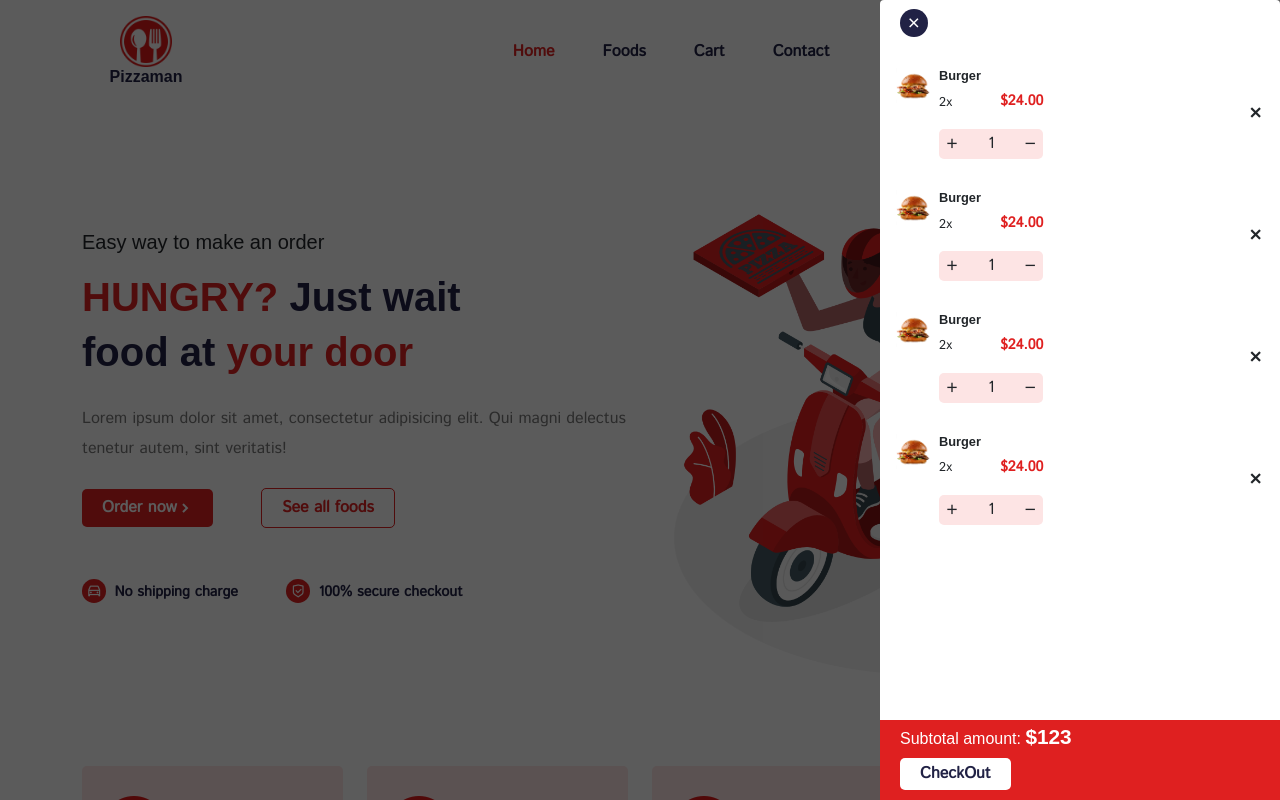
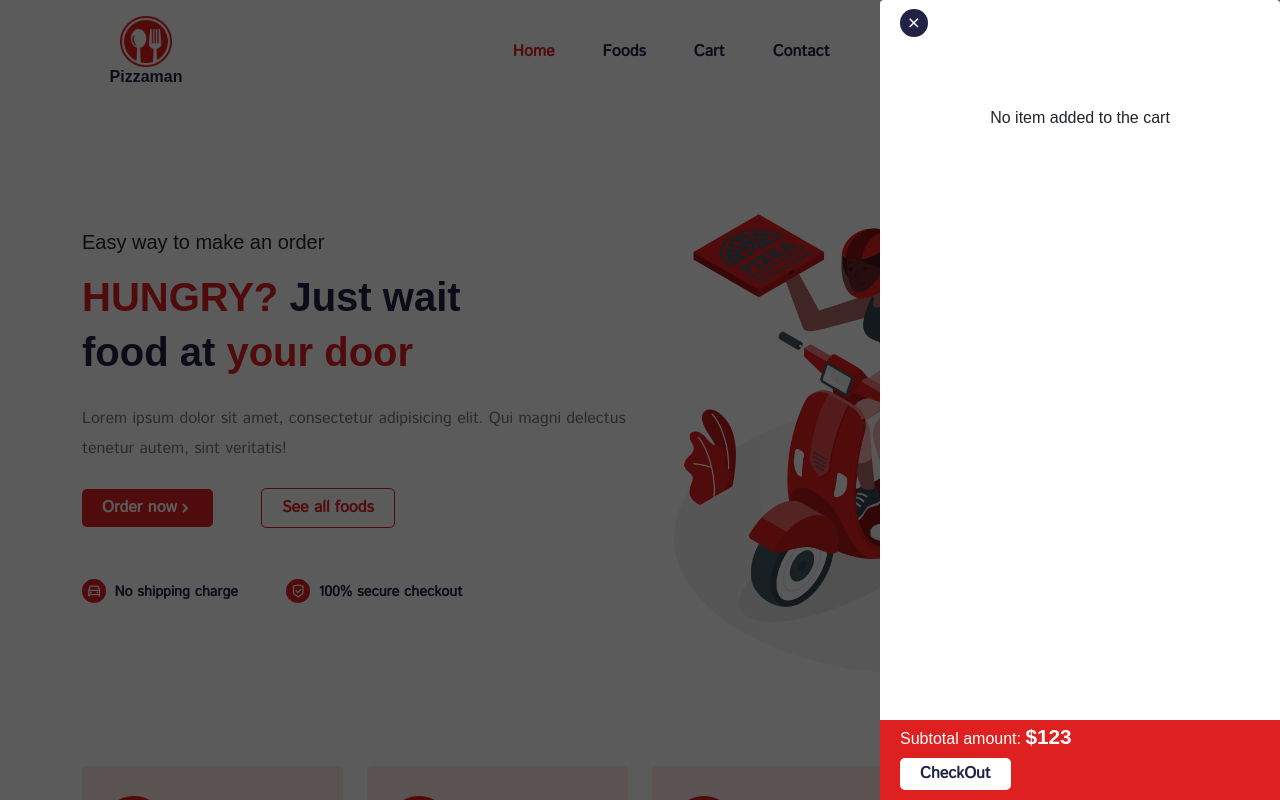
Before and after one commit to rara-record/pizzaman, a React (Create React App) app: page /home in a window 1280 px wide. Shown: the top 800 px of the page. Built offline with nearby package versions, Linux system fonts and the light colour scheme; a web font is replaced by a local one.

Commit message:
[feat] ProductCard addToCart 버튼 클릭시, cart에 아이템 추가 기능 구현

```diff
--- a/src/components/UI/Carts/index.jsx
+++ b/src/components/UI/Carts/index.jsx
@@ -1,12 +1,13 @@
 import { Link } from 'react-router-dom'
 import { ListGroup } from 'reactstrap'
-import { useDispatch } from 'react-redux'
+import { useDispatch, useSelector } from 'react-redux'
 
 import CartItem from './CartItem'
 import { cartUIActions } from '../../../store/reducer/cartUISlice'
 
 const Carts = () => {
   const dispatch = useDispatch()
+  const cartProducts = useSelector((state) => state.cart.cartItems)
 
   const toggleCart = () => {
     dispatch(cartUIActions.toggle())
@@ -17,15 +18,18 @@ const Carts = () => {
       <ListGroup className="cart">
         <div className="cart__close">
           <span onClick={toggleCart}>
-            <i class="ri-close-fill"></i>
+            <i className="ri-close-fill"></i>
           </span>
         </div>
 
         <div className="cart__item-list">
-          <CartItem />
-          <CartItem />
-          <CartItem />
-          <CartItem />
+          {cartProducts && cartProducts.length === 0 ? (
+            <h6 className="text-center mt-5">No item added to the cart</h6>
+          ) : (
+            cartProducts.map((item, index) => (
+              <CartItem item={item} key={index} />
+            ))
+          )}
         </div>
 
         <div className="cart__bottom">
--- a/src/components/UI/ProductCard/index.jsx
+++ b/src/components/UI/ProductCard/index.jsx
@@ -1,8 +1,23 @@
-import React from 'react'
+import { useCallback } from 'react'
 import { Link } from 'react-router-dom'
+import { useDispatch } from 'react-redux'
+
+import { cartActions } from '../../../store/reducer/cartSlice'
 
 const ProductCard = (props) => {
+  const dispatch = useDispatch()
   const { id, title, image01, price } = props.item
+
+  const addToCart = () => {
+    dispatch(
+      cartActions.addItem({
+        id,
+        title,
+        image01,
+        price,
+      })
+    )
+  }
 
   return (
     <div className="product__item mb-3">
@@ -15,7 +30,9 @@ const ProductCard = (props) => {
         </h5>
         <div className="d-flex align-items-center justify-content-between flex-wrap">
           <span className="product__price">${price}</span>
-          <button className="addTOCart__btn">Add to Cart</button>
+          <button className="addTOCart__btn" onClick={addToCart}>
+            Add to Cart
+          </button>
         </div>
       </div>
     </div>
```
